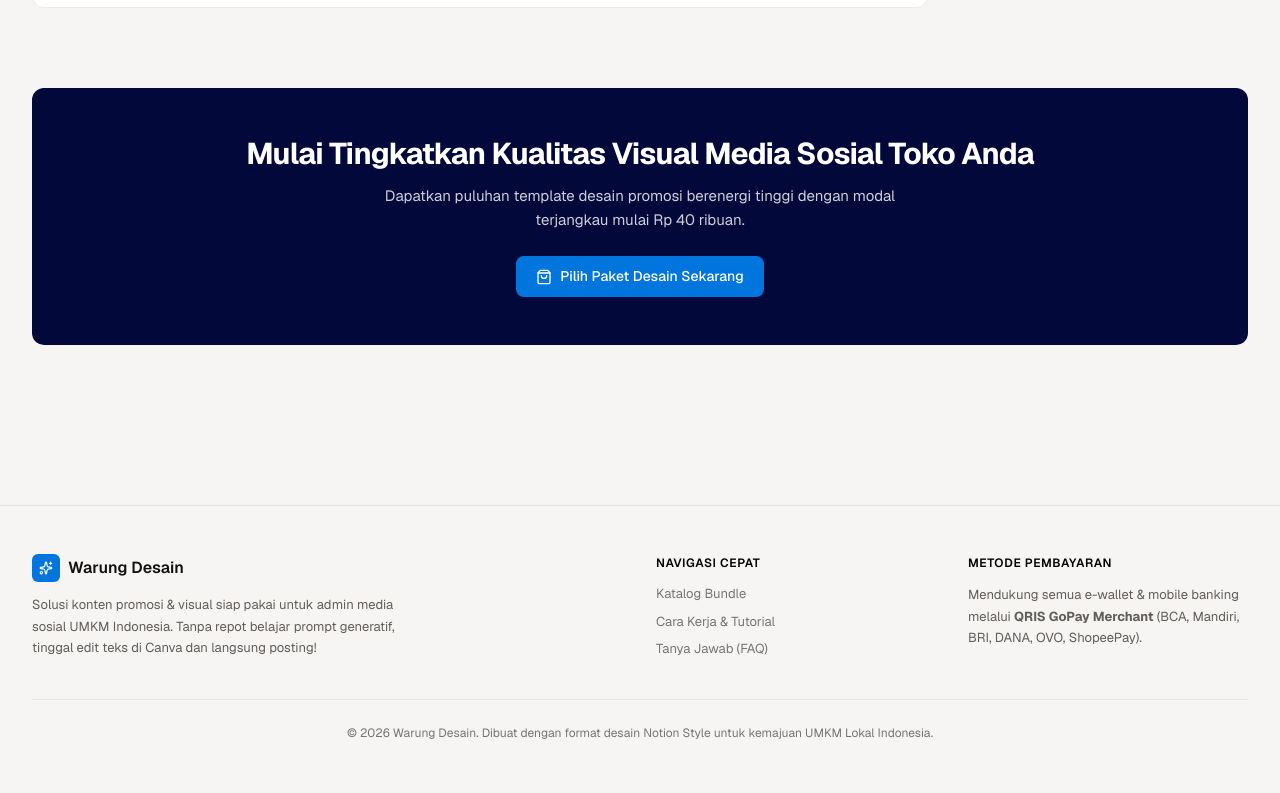
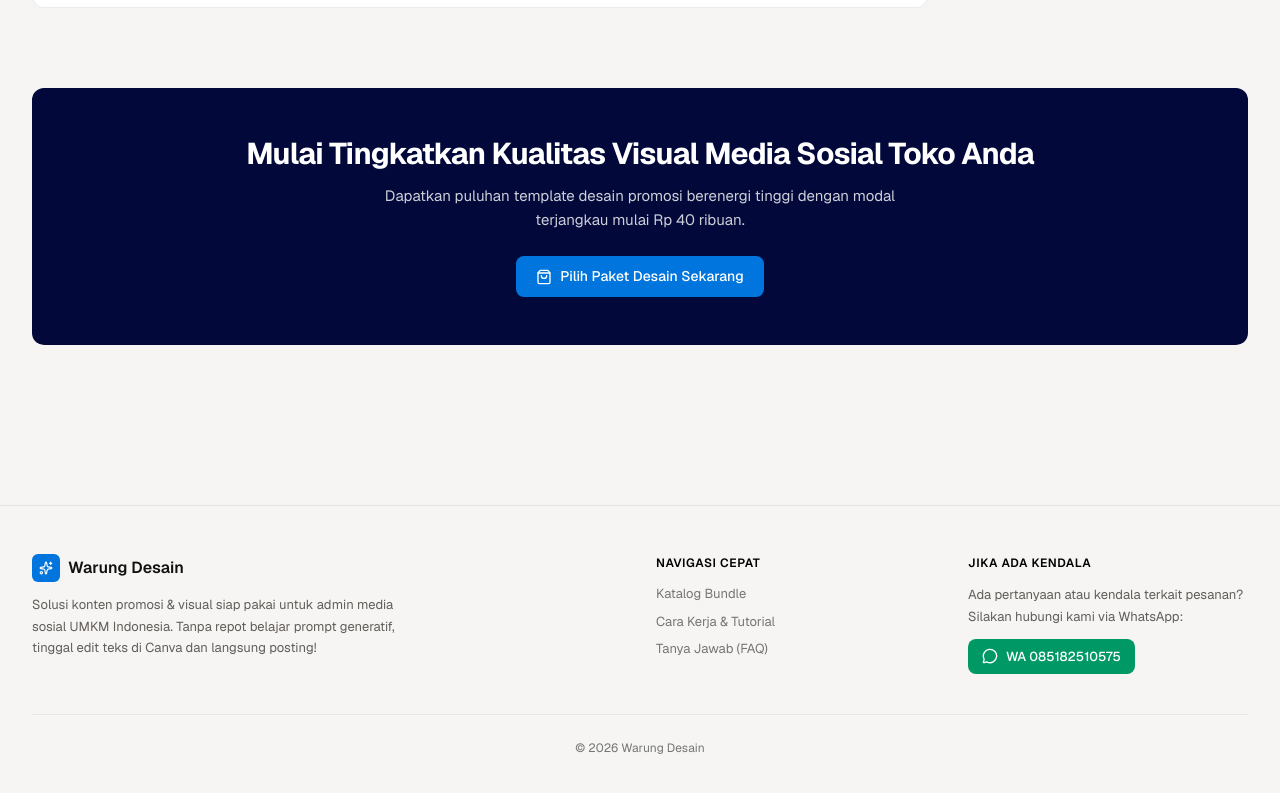
Before and after one commit to ryaleason/warung-design, a Next.js app: page / in a window 1280 px wide. Shown: the part 2660-3453 px from the top of the page. Built offline with nearby package versions, Linux system fonts and the light colour scheme; no server answers; the database is empty.

Commit message:
feat: replace payment method with WhatsApp support contact 085182510575

```diff
--- a/components/CheckoutFlow.tsx
+++ b/components/CheckoutFlow.tsx
@@ -473,7 +473,7 @@ export default function CheckoutFlow({ initialOrder }: CheckoutFlowProps) {
 
           <div className="mt-6 flex flex-col sm:flex-row items-center justify-center gap-3">
             <a
-              href={`https://wa.me/6281234567890?text=${encodeURIComponent(
+              href={`https://wa.me/6285182510575?text=${encodeURIComponent(
                 `Halo Admin Warung Desain, saya ingin konfirmasi pembayaran untuk pesanan ${order.order_code} sebesar ${formatRupiah(order.total_amount)}.`
               )}`}
               target="_blank"
--- a/components/Footer.tsx
+++ b/components/Footer.tsx
@@ -1,5 +1,5 @@
 import Link from 'next/link';
-import { Sparkles } from 'lucide-react';
+import { Sparkles, MessageCircle } from 'lucide-react';
 
 export default function Footer() {
   return (
@@ -44,16 +44,27 @@ export default function Footer() {
 
           <div>
             <h4 className="text-[12px] font-semibold uppercase tracking-wider text-[#000000]">
-              Metode Pembayaran
+              Jika Ada Kendala
             </h4>
             <p className="mt-3 text-[13px] text-[#615d59] leading-relaxed">
-              Mendukung semua e-wallet &amp; mobile banking melalui <strong>QRIS GoPay Merchant</strong> (BCA, Mandiri, BRI, DANA, OVO, ShopeePay).
+              Ada pertanyaan atau kendala terkait pesanan? Silakan hubungi kami via WhatsApp:
             </p>
+            <div className="mt-3">
+              <a
+                href="https://wa.me/6285182510575?text=Halo%20Admin%20Warung%20Desain%2C%20saya%20butuh%20bantuan"
+                target="_blank"
+                rel="noopener noreferrer"
+                className="inline-flex items-center gap-2 rounded-[8px] bg-emerald-600 px-3.5 py-2 text-[13px] font-medium text-white hover:bg-emerald-700 transition-colors"
+              >
+                <MessageCircle className="h-4 w-4" />
+                <span>WA 085182510575</span>
+              </a>
+            </div>
           </div>
         </div>
 
         <div className="mt-10 border-t border-black/[0.06] pt-6 text-center text-[12px] text-[#757575]">
-          <p>© {new Date().getFullYear()} Warung Desain. Dibuat dengan format desain Notion Style untuk kemajuan UMKM Lokal Indonesia.</p>
+          <p>© {new Date().getFullYear()} Warung Desain</p>
         </div>
       </div>
     </footer>
```
